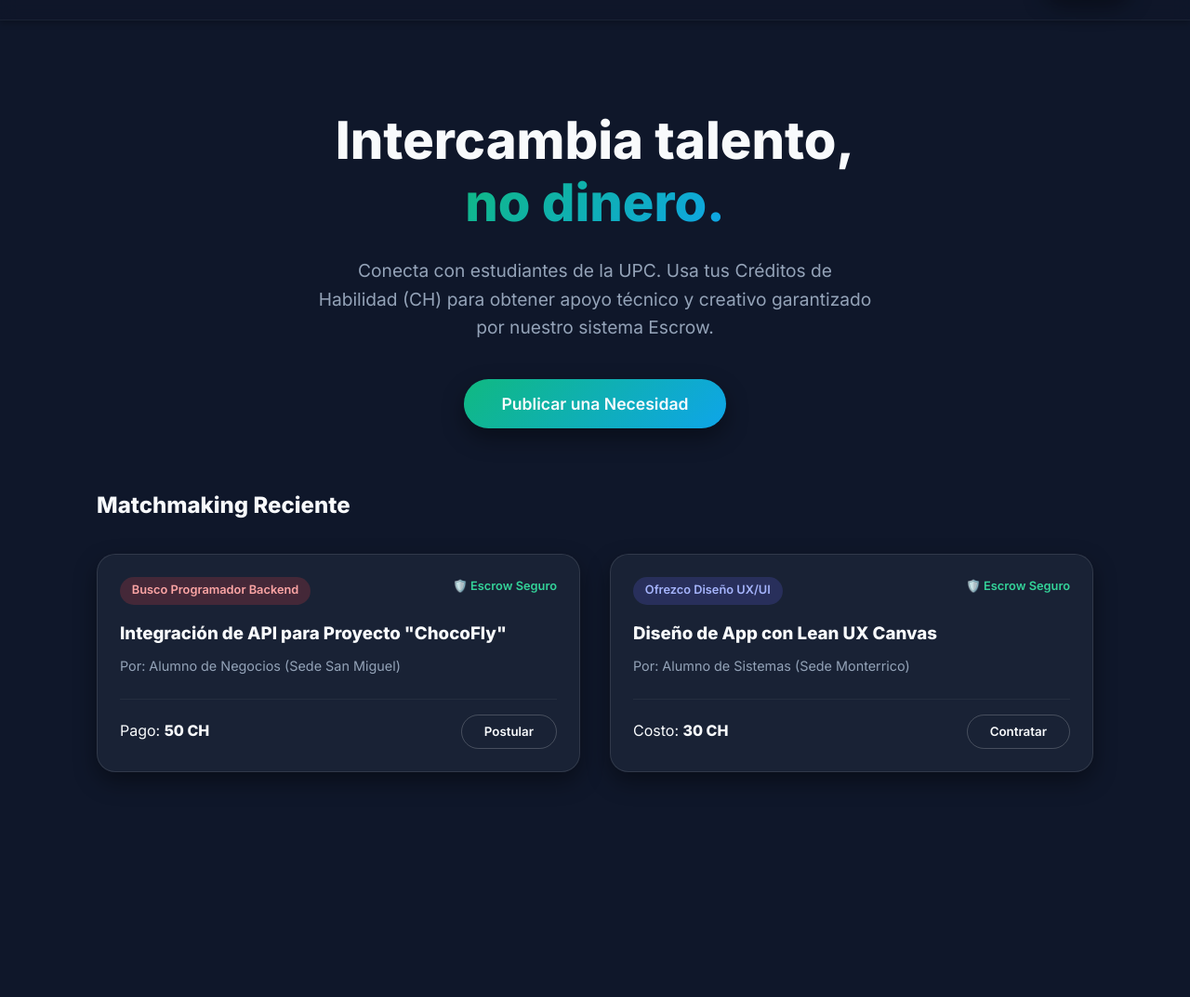
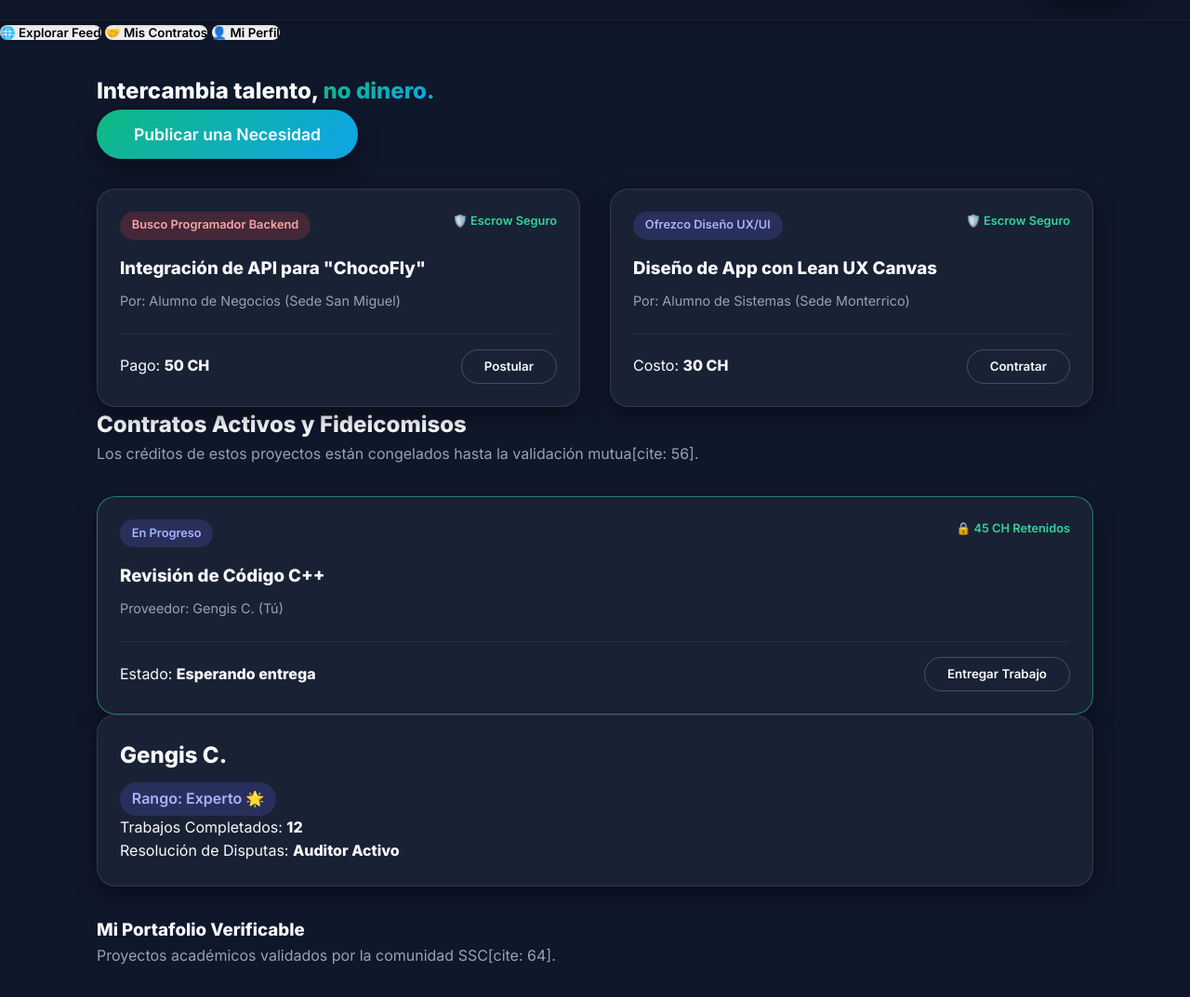
Before and after one commit to gegecam30/SkillSwap, a plain HTML site: page index.html in a window 1280 px wide. Shown: the part 69-1142 px from the top of the page at 93% size. Before the commit the page ends 932 px from the top, so only its background shows below. Drawn offline with Linux system fonts and the light colour scheme.

Commit message:
Update index.html

```diff
--- a/index.html
+++ b/index.html
@@ -3,7 +3,7 @@
 <head>
     <meta charset="UTF-8">
     <meta name="viewport" content="width=device-width, initial-scale=1.0">
-    <title>SkillSwap Campus | Ecosistema Colaborativo</title>
+    <title>SkillSwap Campus | Red Social Académica</title>
     <link rel="stylesheet" href="css/styles.css">
     <link href="https://fonts.googleapis.com/css2?family=Inter:wght@400;600;800&display=swap" rel="stylesheet">
 </head>
@@ -21,27 +21,33 @@
         </div>
     </header>
 
+    <nav class="social-nav">
+        <div class="nav-container">
+            <button class="nav-item active" data-target="view-feed">🌐 Explorar Feed</button>
+            <button class="nav-item" data-target="view-escrow">🤝 Mis Contratos</button>
+            <button class="nav-item" data-target="view-profile">👤 Mi Perfil</button>
+        </div>
+    </nav>
+
     <main class="container">
-        <section class="hero">
-            <h1>Intercambia talento, <br> <span class="gradient-text">no dinero.</span></h1>
-            <p>Conecta con estudiantes de la UPC. Usa tus Créditos de Habilidad (CH) para obtener apoyo técnico y creativo garantizado por nuestro sistema Escrow.</p>
-            <button class="btn-primary" id="btn-publicar">Publicar una Necesidad</button>
-        </section>
 
-        <section class="dashboard">
-            <h2>Matchmaking Reciente</h2>
+        <section id="view-feed" class="view-section active">
+            <div class="hero-mini">
+                <h2>Intercambia talento, <span class="gradient-text">no dinero.</span></h2>
+                <button class="btn-primary" id="btn-publicar">Publicar una Necesidad</button>
+            </div>
+
             <div class="grid-cards">
-
                 <div class="card">
                     <div class="card-header">
                         <span class="tag-request">Busco Programador Backend</span>
                         <span class="escrow-badge">🛡️ Escrow Seguro</span>
                     </div>
-                    <h3>Integración de API para Proyecto "ChocoFly"</h3>
+                    <h3>Integración de API para "ChocoFly"</h3>
                     <p class="card-user">Por: Alumno de Negocios (Sede San Miguel)</p>
                     <div class="card-footer">
                         <span class="price">Pago: <strong>50 CH</strong></span>
-                        <button class="btn-secondary transition-btn">Postular</button>
+                        <button class="btn-secondary action-btn">Postular</button>
                     </div>
                 </div>
 
@@ -54,12 +60,48 @@
                     <p class="card-user">Por: Alumno de Sistemas (Sede Monterrico)</p>
                     <div class="card-footer">
                         <span class="price">Costo: <strong>30 CH</strong></span>
-                        <button class="btn-secondary transition-btn">Contratar</button>
+                        <button class="btn-secondary action-btn">Contratar</button>
                     </div>
                 </div>
-
             </div>
         </section>
+
+        <section id="view-escrow" class="view-section">
+            <h2>Contratos Activos y Fideicomisos</h2>
+            <p style="color: var(--text-muted); margin-bottom: 2rem;">Los créditos de estos proyectos están congelados hasta la validación mutua[cite: 56].</p>
+
+            <div class="grid-cards">
+                <div class="card" style="border-color: rgba(52, 211, 153, 0.5);">
+                    <div class="card-header">
+                        <span class="tag-offer">En Progreso</span>
+                        <span class="escrow-badge" style="color: #34d399;">🔒 45 CH Retenidos</span>
+                    </div>
+                    <h3>Revisión de Código C++</h3>
+                    <p class="card-user">Proveedor: Gengis C. (Tú)</p>
+                    <div class="card-footer">
+                        <span class="price">Estado: <strong>Esperando entrega</strong></span>
+                        <button class="btn-secondary">Entregar Trabajo</button>
+                    </div>
+                </div>
+            </div>
+        </section>
+
+        <section id="view-profile" class="view-section">
+            <div class="profile-header card">
+                <div class="profile-info">
+                    <h2>Gengis C.</h2>
+                    <p class="tag-offer" style="display: inline-block; margin-top: 10px;">Rango: Experto 🌟</p>
+                </div>
+                <div class="profile-stats">
+                    <p>Trabajos Completados: <strong>12</strong></p>
+                    <p>Resolución de Disputas: <strong>Auditor Activo</strong></p>
+                </div>
+            </div>
+
+            <h3 style="margin-top: 2rem;">Mi Portafolio Verificable</h3>
+            <p style="color: var(--text-muted);">Proyectos académicos validados por la comunidad SSC[cite: 64].</p>
+            </section>
+
     </main>
 
     <script src="js/app.js"></script>
```
